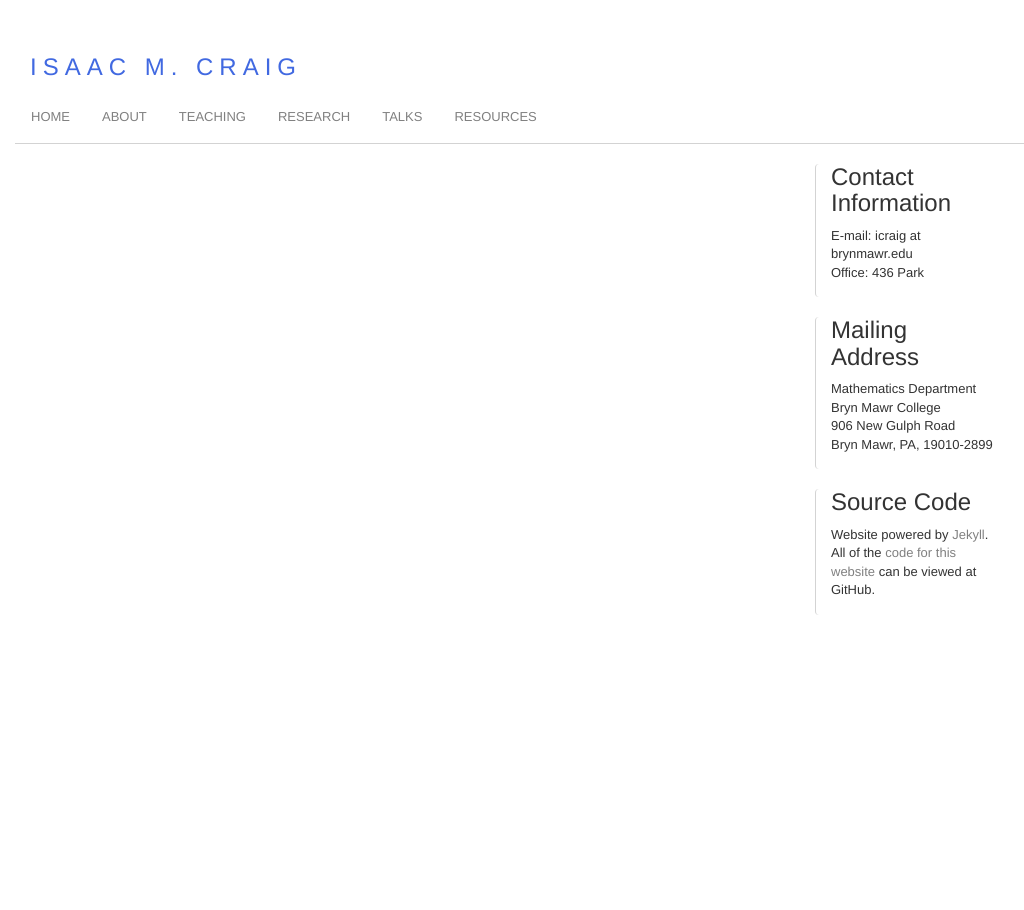
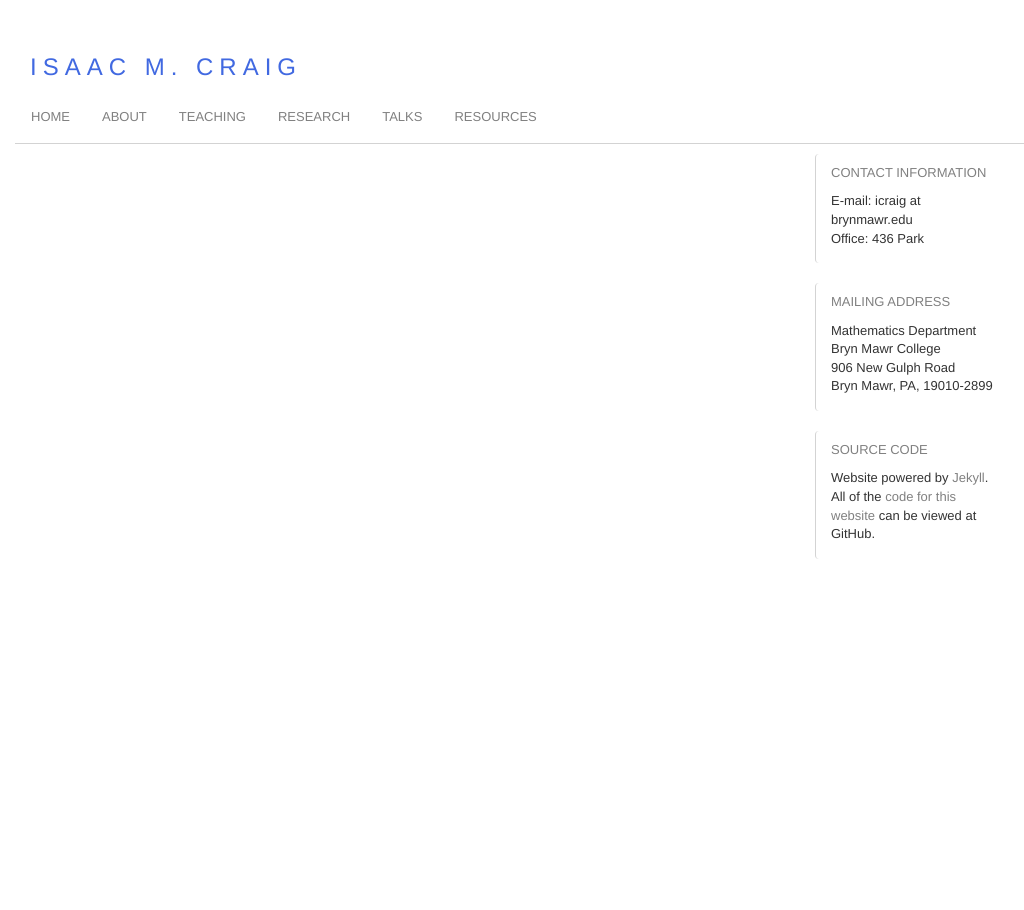
Before and after one commit to isundberg/isaacmc.github.io, a Jekyll site: the page built from index.html, in a window 1280 px wide. Shown: the whole page, without its empty margins (100-1124 px from the left). Built offline with Jekyll 4.4.1, drawn with Linux system fonts in a browser that asks for light colours.

Commit message:
Update sidebar.html

```diff
--- a/_includes/sidebar.html
+++ b/_includes/sidebar.html
@@ -1,18 +1,18 @@
-<div id="sidebarItem">
-<h3>Contact Information</h3>
+<div id="sidebarItem" class="col-sm-4">
+		<div id="sidebarHeader">Contact Information</div>
 		E-mail: icraig at brynmawr.edu<br />
     Office: 436 Park
 </div>
 
-<div id="sidebarItem">
-<h3>Mailing Address</h3>
+<div id="sidebarItem" class="col-sm-4">
+		<div id="sidebarHeader">Mailing Address</div>
 		Mathematics Department<br />
 		Bryn Mawr College<br />
 		906 New Gulph Road<br />
 		Bryn Mawr, PA, 19010-2899
 </div>
 
-<div id="sidebarItem">
-<h3>Source Code</h3>
+<div id="sidebarItem" class="col-sm-4">
+  	<div id="sidebarHeader">Source Code</div>
 	  Website powered by <a href="http://jekyllrb.com">Jekyll</a>. All of the <a href="https://github.com/isaacmc/isaacmc.github.io">code for this website</a> can be viewed at GitHub.
 </div>
```
Lines whose indentation alone changed are shown as unchanged.
